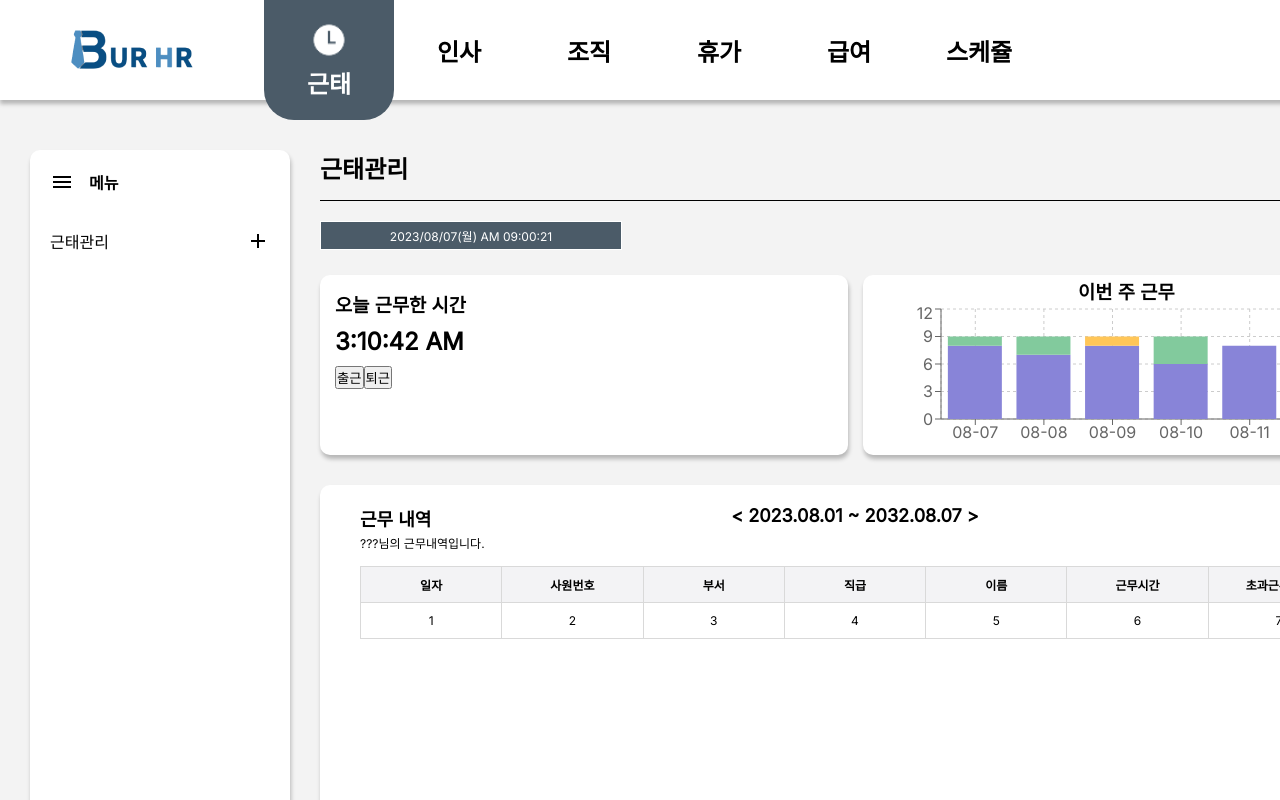
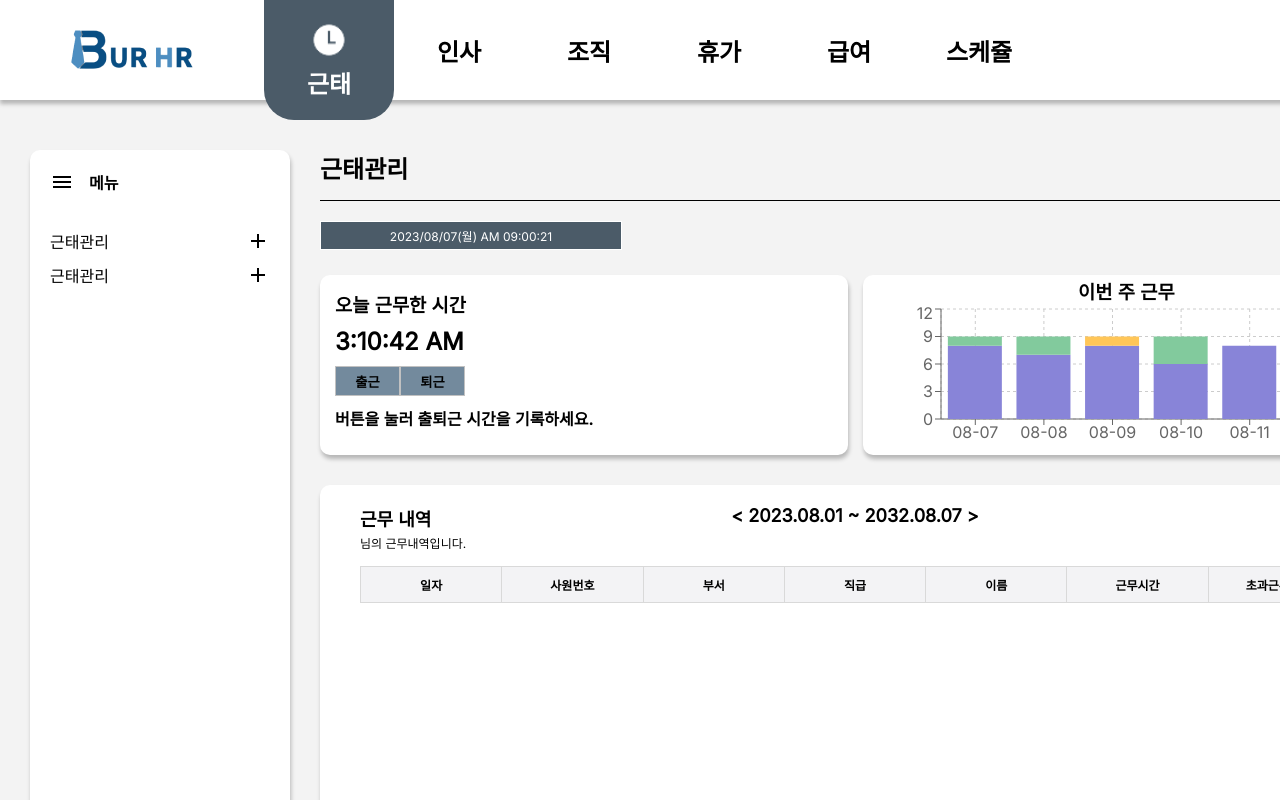
Before and after one commit to BUR-HR/BUR-HR, a React (Create React App) app in the folder react-project/BUL-HR/: page /attendance in a window 1280 px wide. Shown: the top 800 px of the page. Built offline with nearby package versions, Linux system fonts and the light colour scheme.

Commit message:
[fix] table css 분리, navbar css 수정

```diff
--- a/react-project/BUL-HR/src/css/attendance.css
+++ b/react-project/BUL-HR/src/css/attendance.css
@@ -63,6 +63,19 @@
     margin-top: 30px;
 }
 
+.attendance-btn {
+    width: 65px;
+    height: 30px;
+    background-color: #738A9D;
+    border: 1px solid #c1c1c1;
+    font-weight: bold;
+}
+
+.attendance-btn:hover {
+    background-color: #4B5B68;
+    color: white
+}
+
 .work-history {
     position: absolute;
     font-size: 18px;
@@ -74,29 +87,3 @@
     font-size: 18px;
     font-weight: 600;
 }
-
-.attendance-table {
-    margin-top: 40px;
-    background: #FFF;
-    width: 100%;
-    border: 1px solid #5B5B5B;
-    border-collapse: collapse;
-    text-align: center;
-    table-layout: fixed;
-    font-size: 12px;
-}
-
-.attendance-table th {
-    background: #F3F3F5;
-}
-
-.attendance-table th,
-.attendance-table td {
-    height: 36px;
-    border: 1px solid #D9D9D9;
-    padding: 0 4px;
-    box-sizing: border-box;
-    overflow: hidden;
-    text-overflow: ellipsis;
-    white-space: nowrap;
-}
--- /dev/null
+++ b/react-project/BUL-HR/src/css/module/table.module.css
@@ -0,0 +1,25 @@
+.table {
+    margin-top: 40px;
+    background: #FFF;
+    width: 100%;
+    border: 1px solid #5B5B5B;
+    border-collapse: collapse;
+    text-align: center;
+    table-layout: fixed;
+    font-size: 12px;
+}
+
+.table th {
+    background: #F3F3F5;
+}
+
+.table th,
+.table td {
+    height: 36px;
+    border: 1px solid #D9D9D9;
+    padding: 0 4px;
+    box-sizing: border-box;
+    overflow: hidden;
+    text-overflow: ellipsis;
+    white-space: nowrap;
+}
--- a/react-project/BUL-HR/src/css/nav.css
+++ b/react-project/BUL-HR/src/css/nav.css
@@ -14,7 +14,6 @@
     -webkit-user-select: none;
 
 }
-
 
 .menu-title {
     display: flex;
@@ -72,7 +71,24 @@
 }
 
 .dropmenu ul {
+    display: flex;
+    flex-direction: column;
+    padding: 15px;
+    border-radius: 10px;
+    background-color: #F3F3F5;
     list-style-type: none;
+    gap: 10px;
+}
+
+
+.dropmenu li::before {
+    content: '￭';
+    margin-right: 5px;
+}
+
+.dropmenu li:hover {
+    font-weight: bold;
+    cursor: pointer;
 }
 
 .menu-icon {
--- a/react-project/BUL-HR/src/pages/attendance.js
+++ b/react-project/BUL-HR/src/pages/attendance.js
@@ -1,29 +1,49 @@
 import React, { useState } from "react";
-import Chart from '../common/chart';
+import Chart from "../common/chart";
 import Content from "../common/content";
 import "../css/attendance.css";
 import "../css/nav.css";
-import NavBar from '../common/NavBar';
+import NavBar from "../common/NavBar";
+import table from '../css/module/table.module.css'
 
 export const Attendance = () => {
-    const [isSelect, setIsSelect] = useState(false);
+    const [isSelectIndex, setIsSelectIndex] = useState({
+        isActive: false,
+        index: 0
+    });
 
-    const onClickHandler = (e) => {
-        setIsSelect(!isSelect);
-    }
+    const onClickHandler = (index) => {
+        if (isSelectIndex.isActive) setIsSelectIndex({isActive: !isSelectIndex.isActive, index: 0})
+        if (index !== isSelectIndex.index) setIsSelectIndex({isActive:true, index: index});
+    };
+
+    const user = {
+        name: "",
+    };
 
     return (
         <Content>
             <NavBar>
                 <div className="submenulist">
-                    <div className={`submenu ${isSelect ? 'select' : ''}`} onClick={onClickHandler}>
+                    <>
+                        <div
+                            key={1}
+                            className={`submenu ${
+                                isSelectIndex.index === 1 ? "select" : ""
+                            }`}
+                            onClick={() => onClickHandler(1)}
+                        >
                             <span>근태관리</span>
                             <img
                                 src="/common/images/plus.svg"
                                 alt=""
                                 className="submenu-plus-icon menu-icon"
                             />
-                        <img src="/common/images/minus.svg" alt="" className="submenu-minus-icon menu-icon"/>
+                            <img
+                                src="/common/images/minus.svg"
+                                alt=""
+                                className="submenu-minus-icon menu-icon"
+                            />
                         </div>
                         <div className="dropmenu">
                             <ul>
@@ -32,6 +52,35 @@ export const Attendance = () => {
                                 <li>하위 메뉴</li>
                             </ul>
                         </div>
+                    </>
+                    <>
+                        <div
+                            key={2}
+                            className={`submenu ${
+                                isSelectIndex.index === 2 ? "select" : ""
+                            }`}
+                            onClick={() => onClickHandler(2)}
+                        >
+                            <span>근태관리</span>
+                            <img
+                                src="/common/images/plus.svg"
+                                alt=""
+                                className="submenu-plus-icon menu-icon"
+                            />
+                            <img
+                                src="/common/images/minus.svg"
+                                alt=""
+                                className="submenu-minus-icon menu-icon"
+                            />
+                        </div>
+                        <div className="dropmenu">
+                            <ul>
+                                <li>하위 메뉴</li>
+                                <li>하위 메뉴</li>
+                                <li>하위 메뉴</li>
+                            </ul>
+                        </div>
+                    </>
                 </div>
             </NavBar>
             <div className="main">
@@ -42,12 +91,14 @@ export const Attendance = () => {
                         <h3>오늘 근무한 시간</h3>
                         <h2>{new Date().toLocaleTimeString()}</h2>
                         <div>
-                            <button>출근</button><button>퇴근</button>
+                            <button className="attendance-btn">출근</button>
+                            <button className="attendance-btn">퇴근</button>
                         </div>
+                        <h4>버튼을 눌러 출퇴근 시간을 기록하세요.</h4>
                     </div>
                     <div className="total-attendance-time page-config">
                         <h3>이번 주 근무</h3>
-                        <Chart/>
+                        <Chart />
                     </div>
                 </div>
                 <div className="attendance-info page-config">
@@ -59,14 +110,14 @@ export const Attendance = () => {
                                 fontWeight: "normal",
                             }}
                         >
-                            ???님의 근무내역입니다.
+                            {user.name}님의 근무내역입니다.
                         </span>
                     </div>
                     <div className="work-hostory-date">
                         &lt; 2023.08.01 ~ 2032.08.07 &gt;
                     </div>
 
-                    <table className="attendance-table">
+                    <table className={table.table}>
                         <thead>
                             <tr>
                                 <th>일자</th>
@@ -78,17 +129,7 @@ export const Attendance = () => {
                                 <th>초과근무시간</th>
                             </tr>
                         </thead>
-                        <tbody>
-                            <tr>
-                                <td>1</td>
-                                <td>2</td>
-                                <td>3</td>
-                                <td>4</td>
-                                <td>5</td>
-                                <td>6</td>
-                                <td>7</td>
-                            </tr>
-                        </tbody>
+                        <tbody></tbody>
                     </table>
                 </div>
             </div>
```
Lines whose indentation alone changed are shown as unchanged.
